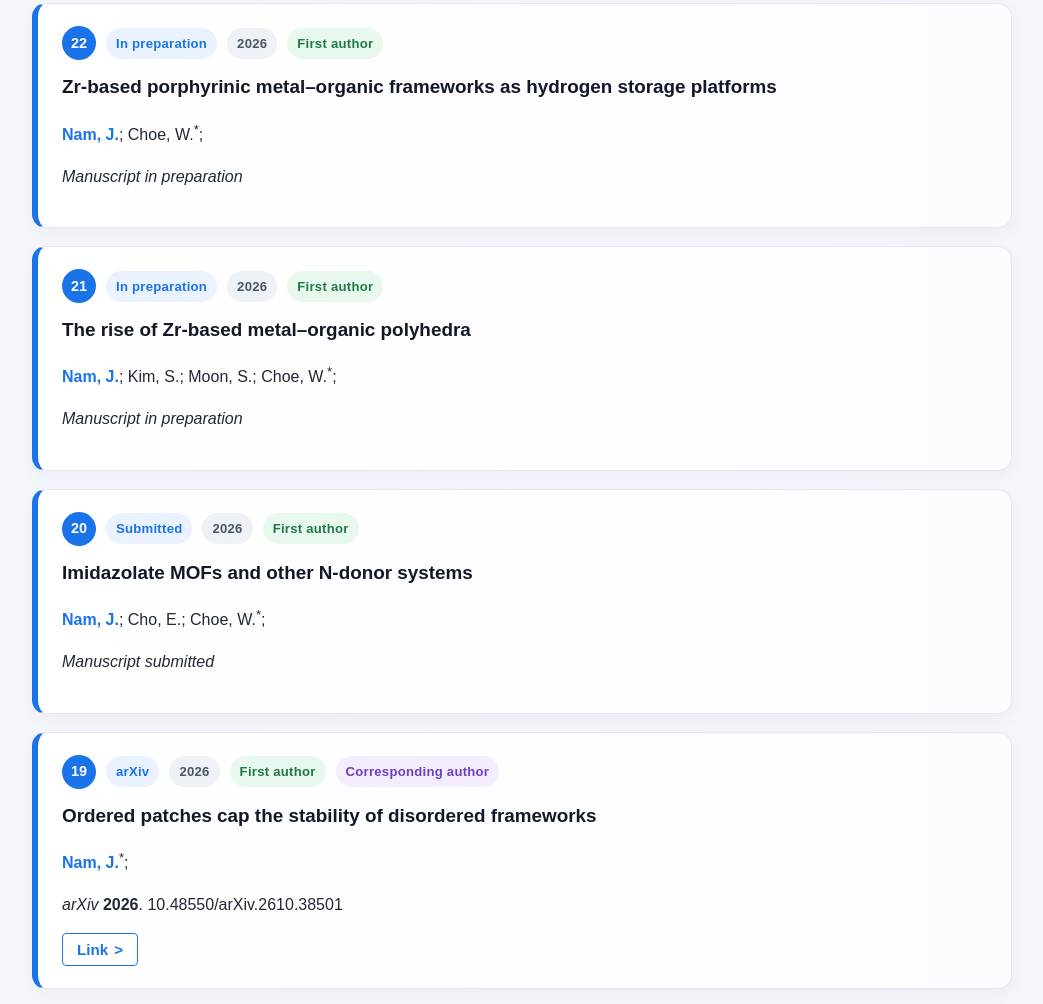
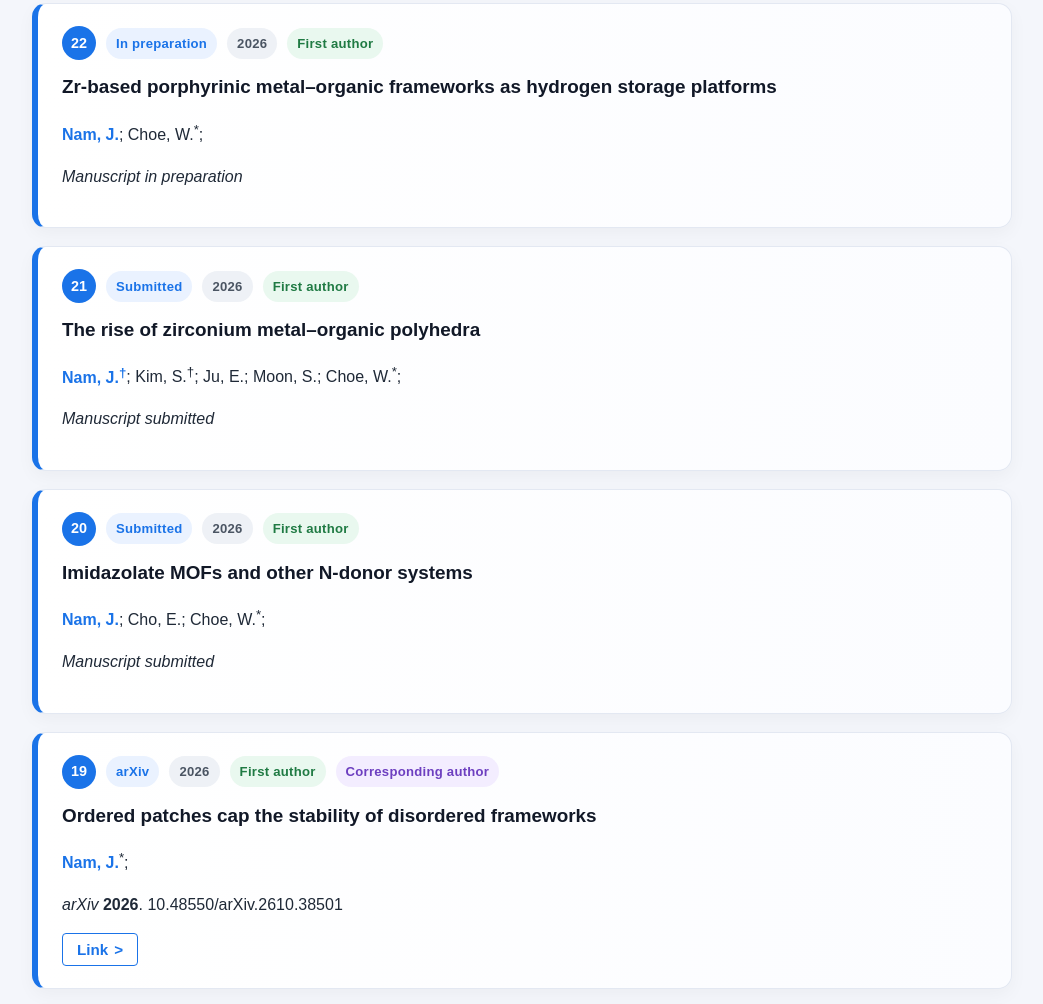
Before and after one commit to giantslab/giantslab.github.io, a plain HTML site: page publications.html in a window 1280 px wide. Shown: the part 630-1634 px from the top of the page, without its empty margins (118-1161 px from the left). Drawn offline with Linux system fonts and the light colour scheme.

Commit message:
Zr-MOP review: mark submitted, update title/authors, add to selected publications with TOC image
Co-Authored-By: Claude Opus 5.5 <noreply@anthropic.com>

```diff
--- a/publications.html
+++ b/publications.html
@@ -395,13 +395,13 @@
   <div class="pub-item">
     <div class="pub-meta">
       <span class="pub-number">21</span>
-      <span class="badge badge-journal">In preparation</span>
+      <span class="badge badge-journal">Submitted</span>
       <span class="badge badge-year">2026</span>
       <span class="badge badge-role-first">First author</span>
     </div>
-    <p class="pub-title">The rise of Zr-based metal–organic polyhedra</p>
-    <p class="pub-authors"><span class="author-highlight">Nam, J.</span>; Kim, S.; Moon, S.; Choe, W.<sup>*</sup>;</p>
-    <p class="pub-citation"><em>Manuscript in preparation</em></p>
+    <p class="pub-title">The rise of zirconium metal–organic polyhedra</p>
+    <p class="pub-authors"><span class="author-highlight">Nam, J.<sup>†</sup></span>; Kim, S.<sup>†</sup>; Ju, E.; Moon, S.; Choe, W.<sup>*</sup>;</p>
+    <p class="pub-citation"><em>Manuscript submitted</em></p>
   </div>
 
   <div class="pub-item">
```
Also changed, not shown: index.html (+13 -0 lines), pub-zr-mop.jpg (added).
